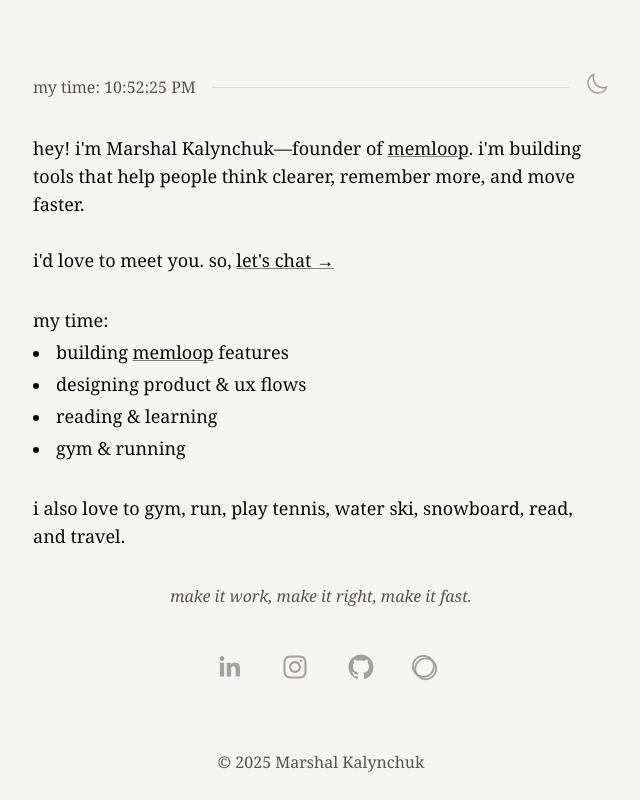
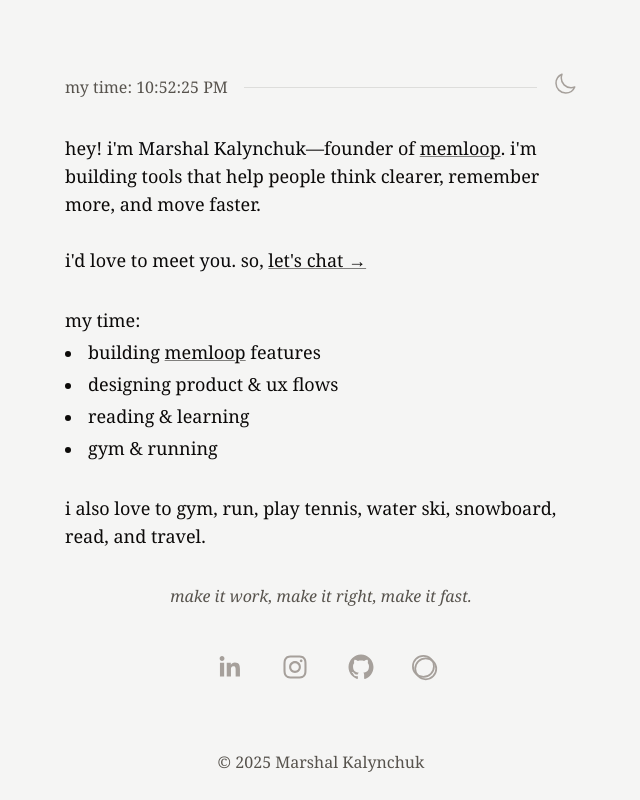
Before and after one commit to Marshal-Kalynchuk/marshalkalynchuk, a Next.js app: page / in a window 1280 px wide. Shown: the whole page, without its empty margins (319-959 px from the left). Built offline with nearby package versions, Linux system fonts and the light colour scheme.

Commit message:
Adjust Home page layout: change main container width from max-w-xl to max-w-lg for better responsiveness.

```diff
--- a/src/app/page.tsx
+++ b/src/app/page.tsx
@@ -15,7 +15,7 @@
 
   return (
     <div className={clsx(isDarkMode ? "dark" : "", "bg-stone-100 dark:bg-stone-900 flex flex-col items-center min-h-screen px-6 py-6 font-serif font-[family-name:var(--font-garamond)]")}>
-      <main className="flex flex-col gap-8 grow sm:py-12 max-w-xl">
+      <main className="flex flex-col gap-8 grow sm:py-12 max-w-lg">
         <div className="flex flex-row gap-4 items-center">
           <LiveDate />
           <Divider />
```
